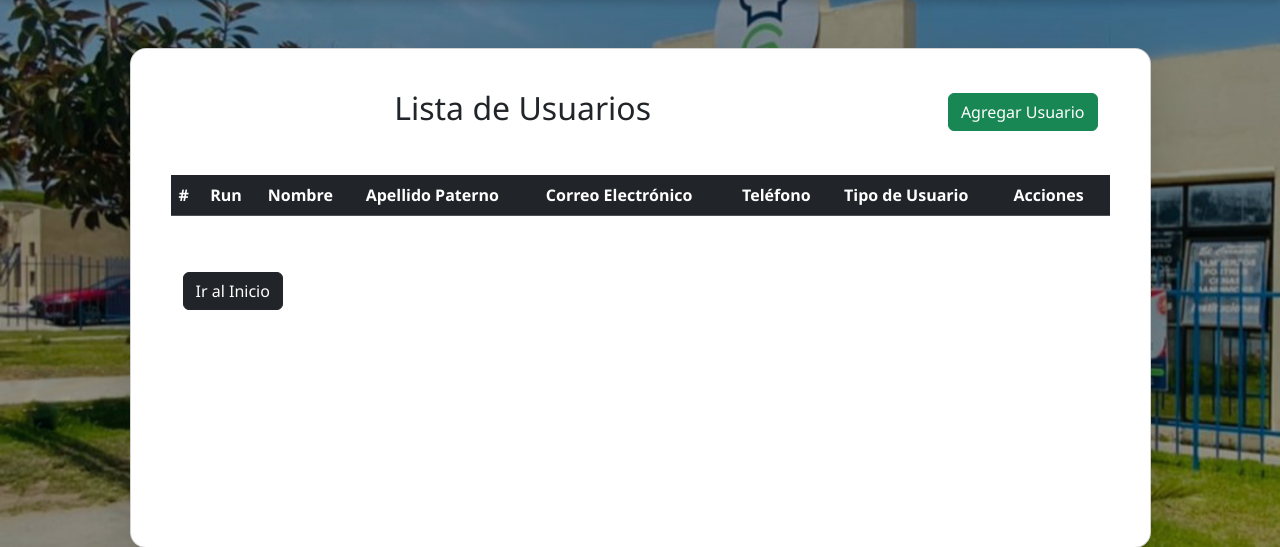
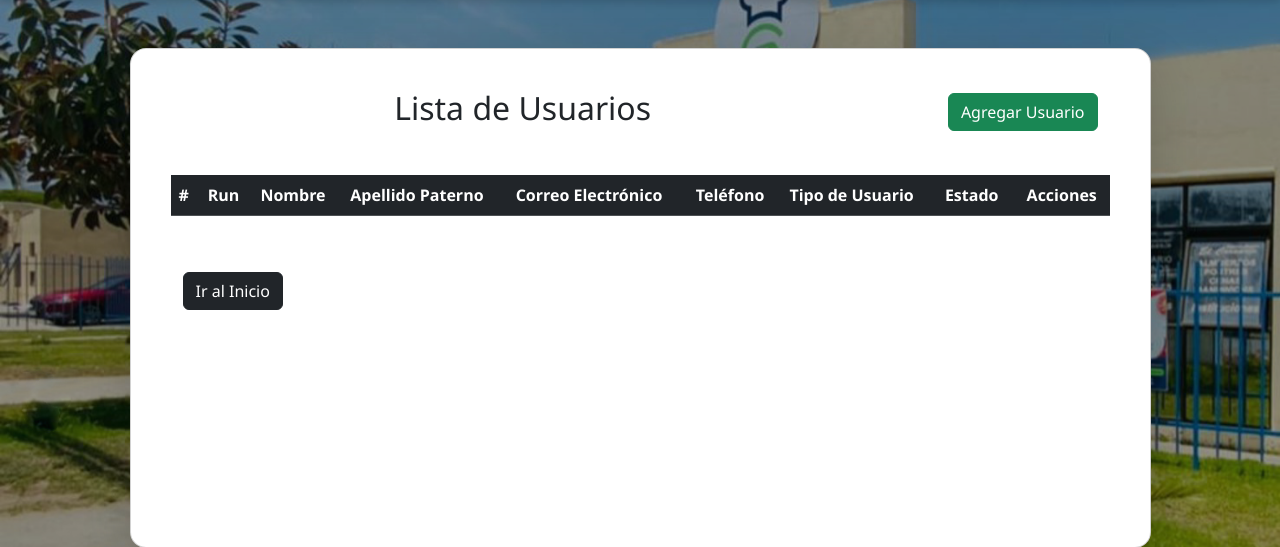
Before and after one commit to stxtiz/gmexpress, a Django app: page /usuarios/ in a window 1280 px wide. Shown: the part 80-627 px from the top of the page. Run offline with Django 5.2, Linux system fonts and the light colour scheme; data that the repository does not hold is empty.

Commit message:
Actualizar gestión de usuarios: modificar enlaces, agregar estado y limpiar código

```diff
--- a/templates/templateUsuarios/usuarioAdd.html
+++ b/templates/templateUsuarios/usuarioAdd.html
@@ -78,7 +78,7 @@
 
                     <div class="row mt-3">
                         <div class="col-6 text-start">
-                            <a href="{% url 'inicio' %}" class="btn btn-dark">Ir al Inicio</a>
+                            <a href="{% url 'listarUsuarios' %}" class="btn btn-dark">Ir al Inicio</a>
                         </div>
                         <div class="col-6 text-end">
                             <button type="submit" class="btn btn-primary">Agregar Usuario</button>
--- a/templates/templateUsuarios/usuarios.html
+++ b/templates/templateUsuarios/usuarios.html
@@ -30,7 +30,8 @@
                                     <th>Correo Electrónico</th>
                                     <th>Teléfono</th>
                                     <th>Tipo de Usuario</th>
-                                    <th>Acciones</th>
+                                    <th>Estado</th>
+                                    <th class="text-center">Acciones</th>
                                 </tr>
                             </thead>
                             <tbody>
@@ -49,6 +50,12 @@
                                             {% endif %}
                                         {% endfor %}
                                     </td>
+                                    {% if usuario.estado == '1' %}
+                                            <td><span class="text-center label label-success">Activo</span></td>
+                                    {% else %}
+                                            <td><span class="text-center label label-danger">Inactivo</span></td>
+                                    {% endif %}
+
                                     <td>
                                         <a href="#" class="btn btn-warning btn-sm">Modificar</a>
                                         <a href="#" class="btn btn-danger btn-sm">Eliminar</a>
--- a/usuarios/choices.py
+++ b/usuarios/choices.py
@@ -2,8 +2,3 @@ estado = (
     ('1', 'Activo'),
     ('0', 'Inactivo'),
 )
-
-tipo_usuario = (
-    ('1', 'Mantenedor'),
-    ('2', 'Cliente'),
-)
--- a/usuarios/forms.py
+++ b/usuarios/forms.py
@@ -1,10 +1,9 @@
 from django import forms
-from usuarios.choices import tipo_usuario, estado
+from usuarios.choices import estado
 from usuarios.models import TipoUsuario, Usuario
 
 class TipoUsuarioForm(forms.ModelForm):
     descripcion = forms.CharField(widget=forms.TextInput(attrs={'class': 'form-control', 'placeholder': 'Ingrese Descripción'}))
-    tipo = forms.ChoiceField(choices=tipo_usuario, widget=forms.Select(attrs={'class': 'form-control'}))
     estado = forms.ChoiceField(choices=estado, widget=forms.Select(attrs={'class': 'form-control'}))
 
     class Meta:
@@ -20,6 +19,7 @@ class UsuarioForm(forms.ModelForm):
     contrasenia = forms.CharField(widget=forms.PasswordInput(attrs={'class': 'form-control', 'placeholder': 'Ingrese Contraseña'}))
     telefono = forms.CharField(widget=forms.TextInput(attrs={'class': 'form-control', 'placeholder': 'Ingrese Teléfono'}))
     fecha_nacimiento = forms.DateField(widget=forms.DateInput(attrs={'class': 'form-control','placeholder': 'Día/Mes/Año','type': 'date'}))
+
     estado = forms.ChoiceField(
         choices=estado,
         widget=forms.Select(attrs={'class': 'form-control'})
--- a/usuarios/views.py
+++ b/usuarios/views.py
@@ -11,10 +11,12 @@ def crear_usuario(request):
         form = UsuarioForm(request.POST)
         if form.is_valid():
             form.save()
-            return redirect('templateUsuarios/usuarios.html')
+            return redirect('listarUsuarios')
     else:
         form = UsuarioForm()
+
     return render(request, 'templateUsuarios/usuarioAdd.html', {'form': form})
+
 
 def listar_usuarios(request):
     usuarios = Usuario.objects.all()
```
Also changed, not shown: usuarios/models.py (+5 -4 lines).
